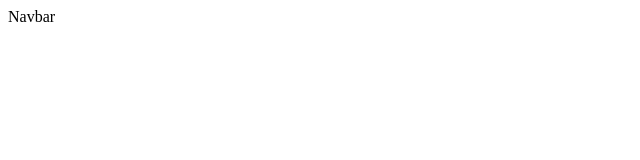
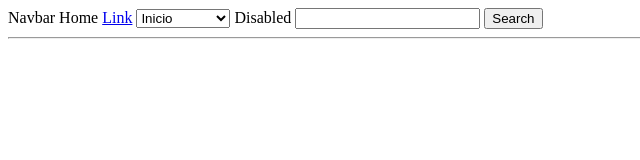
Before and after one commit to SneakyJARP/Ejercicios, a plain HTML site: page HTML/Ejercicio4.html in a window 1280 px wide. Shown: the whole page, without its empty margins (0-640 px from the left). Drawn offline with Linux system fonts and the light colour scheme.

Commit message:
Update Ejercicio 4

```diff
--- a/HTML/Ejercicio4.html
+++ b/HTML/Ejercicio4.html
@@ -6,8 +6,21 @@
     <title>Document</title>
 </head>
 <body>
+
     <nav>
-        Navbar
+        <a>Navbar</a>
+        <a>Home</a>
+        <a href="https//google.com">Link</a>
+        <select name="Dropdown" id="800000000000000">
+            <option value="Inicio" >Inicio</option>
+            <option value="Referencias">Referencias</option>
+            <option value="Wikiindex">Wikiindex</option>
+        </select>
+        <a>Disabled</a>
+        <!-- <disable></disable> -->
+        <input placerholder="Search..."/>
+        <button> Search</button>
+        <hr>
     </nav>
 
 </body>
```
